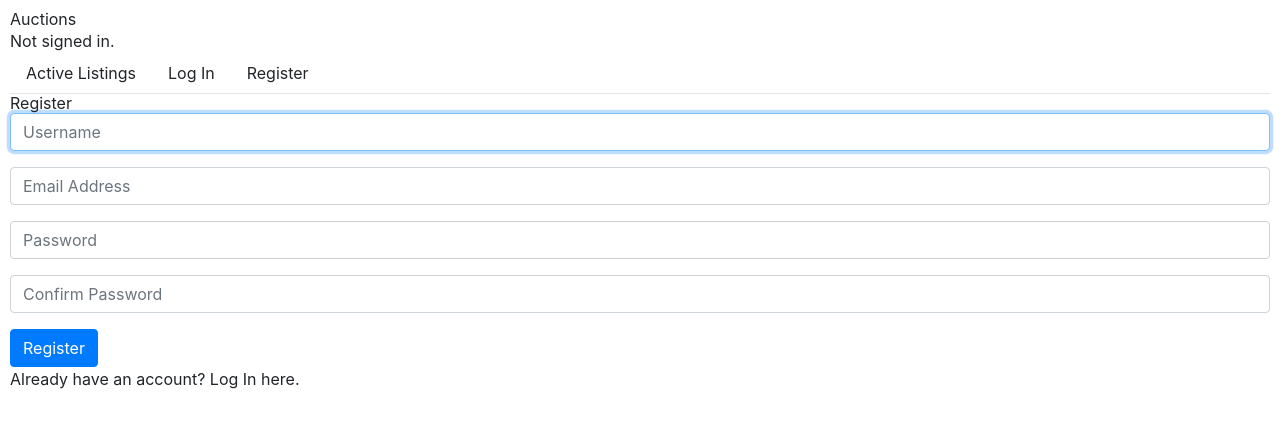
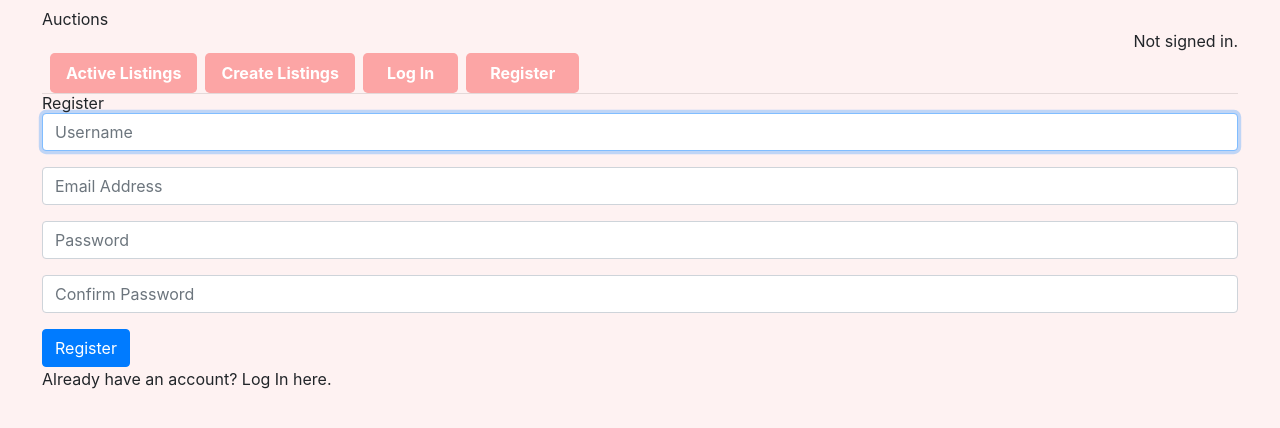
Before and after one commit to Luksonini/cs50_commerce, a Django app: page /register in a window 1280 px wide. Shown: the top 428 px of the page. Run offline with Django 3.2, Linux system fonts and the light colour scheme; some libraries are stand-ins or nearby versions.

Commit message:
create listing form

```diff
--- a/auctions/static/auctions/styles.css
+++ b/auctions/static/auctions/styles.css
@@ -2,10 +2,15 @@ body {
     padding: 10px;
 }
 
-/* .auction_card{
-    background-color: beige;
+#nav-link{
+    background-color: #EF4444;
+    color: #FFFFFF;
+    font-weight: bold;
+    padding: 0.5rem 1rem;
+    border-radius: 0.25rem;
+    transition: background-color 0.3s ease;
 }
 
-.product-img img{
-    max-width: 250px;
-} */
+.nav-link:hover{
+    background-color: #DC2626;
+}
--- a/auctions/templates/auctions/layout.html
+++ b/auctions/templates/auctions/layout.html
@@ -8,9 +8,10 @@
         <link href="{% static 'auctions/styles.css' %}" rel="stylesheet">
         <script src="https://cdn.tailwindcss.com"></script>
     </head>
-    <body>
+    <body class="bg-red-50 ml-8 mr-8 relative">
         <h1>Auctions</h1>
-        <div>
+        <div class="flex flex-column">
+            <div class="place-self-end">
                 {% if user.is_authenticated %}
                     Signed in as <strong>{{ user.username }}</strong>.
                 {% else %}
@@ -19,21 +20,33 @@
             </div>
             <ul class="nav">
                 <li class="nav-item">
-                <a class="nav-link" href="{% url 'index' %}">Active Listings</a>
+                    <a class="nav-link bg-red-300 hover:bg-red-500 text-white font-bold py-2 ml-2 rounded-lg" href="{% url 'index' %}">Active Listings</a>
+                </li>
+                <li class="nav-item">
+                    <form action="{% url 'index' %}" method="post">
+                        {% csrf_token %}
+                        <input type="hidden" name="make_new_list" value="True">
+                        <input type="submit" value="Create Listings" class="nav-link bg-red-300 hover:bg-red-500 text-white font-bold py-2 ml-2 rounded-lg">
+                    </form>
+                    {% comment %} <a class="nav-link bg-red-300 hover:bg-red-500 text-white font-bold py-2 ml-2 rounded-lg" href="{% url 'create_listing' %}">Create Listings</a> {% endcomment %}
                 </li>
                 {% if user.is_authenticated %}
                     <li class="nav-item">
-                    <a class="nav-link" href="{% url 'logout' %}">Log Out</a>
+                        <a class="nav-link bg-red-300 hover:bg-red-500 text-white font-bold py-2 ml-2 px-4 rounded-lg" href="{% url 'logout' %}">Log Out</a>
                     </li>
+                    {% comment %} <li class="nav-item">
+                        <a class="nav-link bg-red-300 hover:bg-red-500 text-white font-bold py-2 ml-2 px-4 rounded-lg" href="{% url 'logout' %}">Log Out</a>
+                    </li> {% endcomment %}
                 {% else %}
                     <li class="nav-item">
-                    <a class="nav-link" href="{% url 'login' %}">Log In</a>
+                        <a class="nav-link bg-red-300 hover:bg-red-500 text-white font-bold py-2 ml-2 px-4 rounded-lg" href="{% url 'login' %}">Log In</a>
                     </li>
                     <li class="nav-item">
-                    <a class="nav-link" href="{% url 'register' %}">Register</a>
+                        <a class="nav-link bg-red-300 hover:bg-red-500 text-white font-bold py-2 ml-2 px-4 rounded-lg" href="{% url 'register' %}">Register</a>
                     </li>
                 {% endif %}
             </ul>
+            </div>
         <hr>
         {% block body %}
         {% endblock %}
--- a/auctions/urls.py
+++ b/auctions/urls.py
@@ -6,5 +6,6 @@ urlpatterns = [
     path("", views.index, name="index"),
     path("login", views.login_view, name="login"),
     path("logout", views.logout_view, name="logout"),
-    path("register", views.register, name="register")
+    path("register", views.register, name="register"),
+    path("create", views.create_listing, name="create_listing")
 ]
--- a/auctions/views.py
+++ b/auctions/views.py
@@ -4,18 +4,21 @@ from django.http import HttpResponse, HttpResponseRedirect
 from django.shortcuts import render
 from django.urls import reverse
 
-from .models import User, AuctionListingModel
+from .models import User, AuctionListingModel, CategoryModel
 
 
 def index(request):
-
+    listing_from = ListingForm()
+    categories = CategoryModel.objects.all()
     auctions = AuctionListingModel.objects.all()
+    watchlist_auctions = request.user.watchlist.all()
     for auction in auctions:
         if not auction.actual_bid:
             auction.actual_bid = auction.initial_bid
             auction.save()
-
-    watchlist_auctions = request.user.watchlist.all()
+    if request.method == "POST":
+        if request.POST["make_new_list"] == "True":
+            return render(request, "auctions/index.html", {"auctions" : auctions, 'watchlist_auctions' : watchlist_auctions, "listing_from" : listing_from, "categories" : categories})
 
     return render(request, "auctions/index.html", {"auctions" : auctions, 'watchlist_auctions' : watchlist_auctions})
 
@@ -70,3 +73,40 @@ def register(request):
         return HttpResponseRedirect(reverse("index"))
     else:
         return render(request, "auctions/register.html")
+
+
+from django import forms
+
+class ListingForm(forms.Form):
+    title = forms.CharField(
+        max_length=100,
+        label='Title',
+        widget=forms.TextInput(attrs={'class': 'w-full rounded-lg'}),
+    )
+    description = forms.CharField(
+        label='Description',
+        widget=forms.Textarea(attrs={'class': 'w-full rounded-lg'}),
+    )
+    starting_bid = forms.FloatField(
+        label='Starting Bid',
+        widget=forms.NumberInput(attrs={'class': 'w-full rounded-lg'}),
+    )
+    image_url = forms.URLField(
+        label='Image URL',
+        required=False,
+        widget=forms.URLInput(attrs={'class': 'w-full rounded-lg'}),
+    )
+    # category = forms.ModelMultipleChoiceField(queryset=CategoryModel.objects.all(),
+    #     widget=forms.CheckboxSelectMultiple(attrs={'class': "flex flex-wrap gap-5 form-checkbox h-5 w-5 text-indigo-600"}))
+
+    def clean_starting_bid(self):
+        starting_bid = self.cleaned_data.get('starting_bid')
+        if starting_bid <= 0:
+            raise forms.ValidationError('Starting bid must be a positive number.')
+        return starting_bid
+
+
+def create_listing(request):
+    listing_from = ListingForm()
+    categories = CategoryModel.objects.all()
+    return render(request, "auctions/create_listing.html", {"listing_from" : listing_from, "categories" : categories})
```
Also changed, not shown: auctions/templates/auctions/index.html (+9 -5 lines), db.sqlite3. Lines whose indentation alone changed are shown as unchanged.
